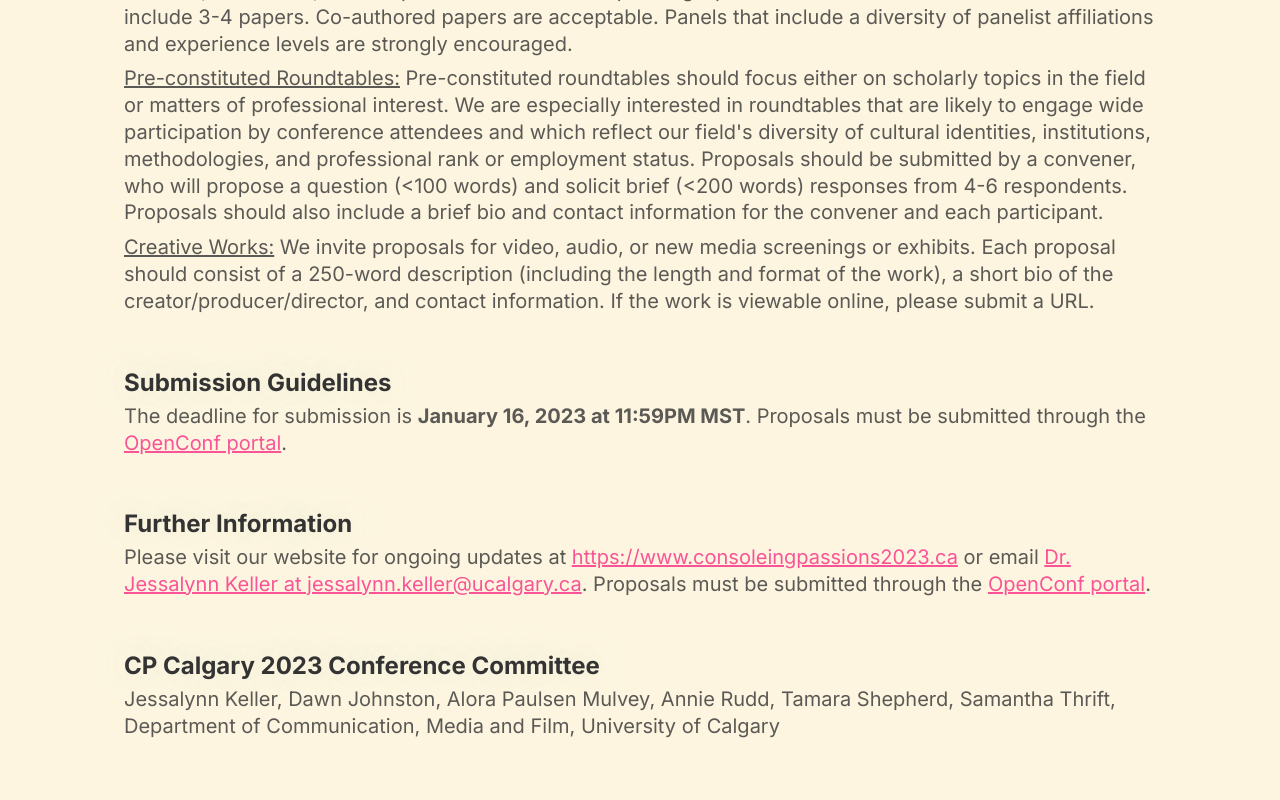
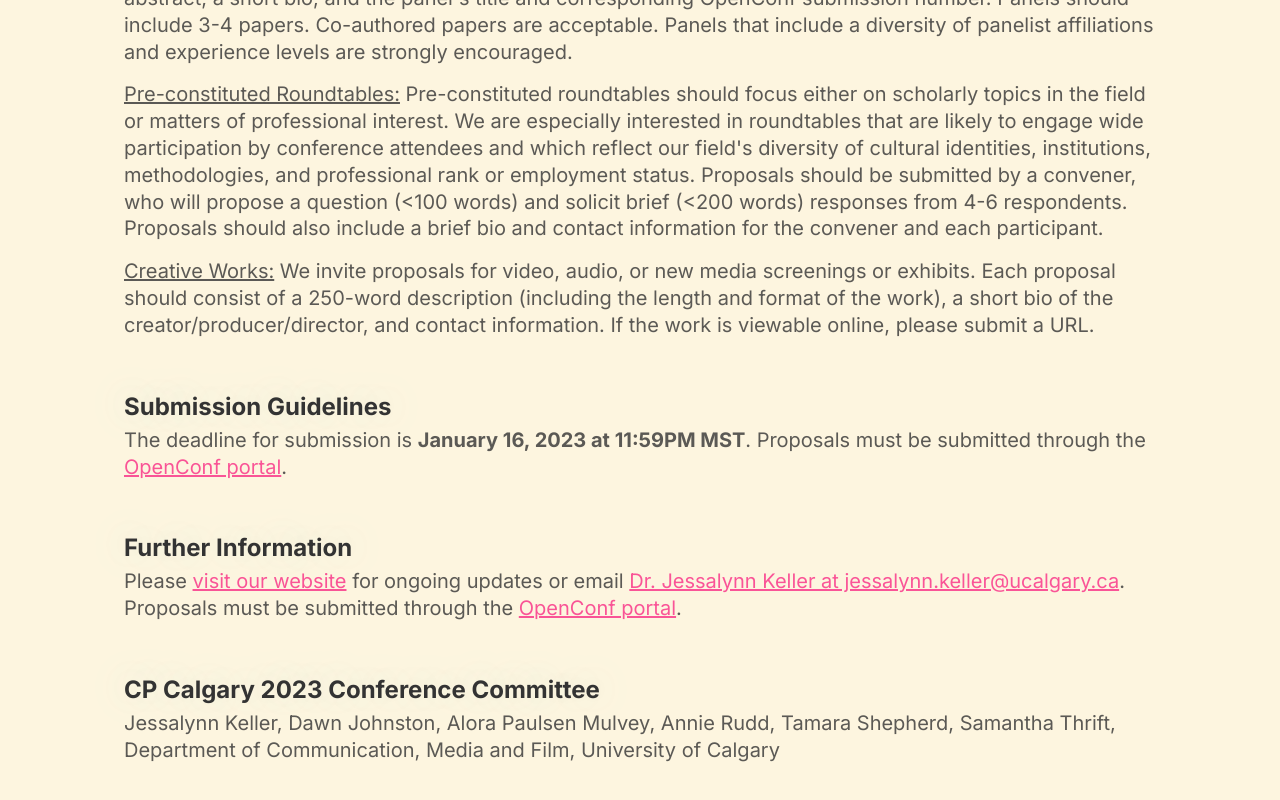
Before and after one commit to LMulvey/cp23, a Next.js app: page /call-for-papers in a window 1280 px wide. Shown: the part 1826-2626 px from the top of the page. Built offline with nearby package versions, Linux system fonts and the light colour scheme; a web font is replaced by a local one.

Commit message:
fix: qa pass

```diff
--- a/src/components/Layout/Layout.tsx
+++ b/src/components/Layout/Layout.tsx
@@ -77,11 +77,7 @@ const Link = styled(motion.a, {
   marginTop: '-$12',
   position: 'relative',
   textDecoration: 'none',
-  '&:hover': {
-    '&::after': {
-      transform: 'scaleX(1)',
-    },
-  },
+
   '&:after': {
     content: '',
     position: 'absolute',
@@ -94,13 +90,13 @@ const Link = styled(motion.a, {
     boxShadow: '$blue100',
     transform: 'scaleX(1) translateX(-50%)',
     transition: 'transform 0.2s ease-out',
-    width: '80%',
+    width: '100%',
   },
   variants: {
     isActive: {
       true: {
         '&:after': {
-          transform: 'scaleX(1)',
+          transform: 'scaleX(1) translateX(-50%)',
           background: '$white',
           '@bp2': {
             transform: 'scaleX(1)',
@@ -114,6 +110,11 @@ const Link = styled(motion.a, {
     fontSize: '$28',
     textAlign: 'left',
     marginTop: '-$4',
+    '&:hover': {
+      '&:after': {
+        transform: 'scaleX(1)',
+      },
+    },
     '&:after': {
       width: 'calc(100% + $24)',
       left: 0,
@@ -161,8 +162,8 @@ export const Layout = ({
   children,
   ...props
 }: HTMLMotionProps<'div'> & { title?: string; children: ReactNode }) => {
-  const { pathname, ...other } = useRouter();
-  console.log({ other });
+  const { pathname } = useRouter();
+
   const isActive = (path: string) => {
     return pathname === path;
   };
--- a/src/components/Typography/Heading.ts
+++ b/src/components/Typography/Heading.ts
@@ -15,14 +15,18 @@ export const Heading = styled(motion.h1, {
 });
 
 export const HeadingMid = styled(motion.h3, {
-  alignSelf: 'start',
   color: '#333',
   fontSize: '$24',
   fontWeight: '700',
   letterSpacing: '-$1',
   lineHeight: 1,
-  textAlign: 'left',
+  textAlign: 'center',
   textShadow: '$blue40',
+  // eslint-disable-next-line canonical/sort-keys
+  '@bp2': {
+    alignSelf: 'start',
+    textAlign: 'left',
+  },
 });
 
 export const HeadingLink = styled(motion.a, {
--- a/src/pages/call-for-papers.tsx
+++ b/src/pages/call-for-papers.tsx
@@ -18,17 +18,19 @@ const Divider = styled(motion.div, {
 });
 
 const List = styled(motion.ul, {
-  textAlign: 'left',
   marginTop: '-$16',
-  alignSelf: 'start',
   display: 'flex',
   flexFlow: 'column nowrap',
-  gap: '$8',
+  textAlign: 'center',
+  gap: '$16',
   color: '#333',
   fontSize: '$20',
   fontWeight: '400',
   lineHeight: 1.34,
   marginBottom: '$48',
+  '@bp2': {
+    textAlign: 'left',
+  },
 });
 
 const CallForPapers: NextPage = () => {
@@ -80,7 +82,12 @@ const CallForPapers: NextPage = () => {
         <br />
       </Content>
       <Content
-        css={{ textAlign: 'left', alignSelf: 'start' }}
+        css={{
+          '@bp2': {
+            textAlign: 'left',
+            alignSelf: 'start',
+          },
+        }}
         variants={contentVariants}
       >
         The{' '}
@@ -117,7 +124,12 @@ const CallForPapers: NextPage = () => {
         Confirmed Keynotes
       </HeadingMid>
       <Content
-        css={{ textAlign: 'left', alignSelf: 'start' }}
+        css={{
+          '@bp2': {
+            textAlign: 'left',
+            alignSelf: 'start',
+          },
+        }}
         variants={contentVariants}
       >
         <a
@@ -147,7 +159,12 @@ const CallForPapers: NextPage = () => {
       </Content>
       <HeadingMid variants={commonAnimationVariants}>Format</HeadingMid>
       <Content
-        css={{ textAlign: 'left', alignSelf: 'start' }}
+        css={{
+          '@bp2': {
+            textAlign: 'left',
+            alignSelf: 'start',
+          },
+        }}
         variants={contentVariants}
       >
         Due to budgetary constraints and committee workload, this conference is
@@ -166,7 +183,12 @@ const CallForPapers: NextPage = () => {
         Proposal Guidelines
       </HeadingMid>
       <Content
-        css={{ textAlign: 'left', alignSelf: 'start' }}
+        css={{
+          '@bp2': {
+            textAlign: 'left',
+            alignSelf: 'start',
+          },
+        }}
         variants={contentVariants}
       >
         If you would like your submission to be considered for one of our
@@ -218,7 +240,12 @@ const CallForPapers: NextPage = () => {
       </HeadingMid>
 
       <Content
-        css={{ textAlign: 'left', alignSelf: 'start' }}
+        css={{
+          '@bp2': {
+            textAlign: 'left',
+            alignSelf: 'start',
+          },
+        }}
         variants={contentVariants}
       >
         The deadline for submission is{' '}
@@ -241,19 +268,24 @@ const CallForPapers: NextPage = () => {
         Further Information
       </HeadingMid>
       <Content
-        css={{ textAlign: 'left', alignSelf: 'start' }}
+        css={{
+          '@bp2': {
+            textAlign: 'left',
+            alignSelf: 'start',
+          },
+        }}
         variants={contentVariants}
       >
-        Please visit our website for ongoing updates at{' '}
+        Please{' '}
         <a
           aria-label="Console-ing Passions 2023"
           href="https://www.consoleingpassions2023.ca"
         >
-          https://www.consoleingpassions2023.ca
+          visit our website
         </a>{' '}
-        or email{' '}
+        for ongoing updates or email{' '}
         <a
-          aria-label="Contact Dr. Jessalyn Keller"
+          aria-label="Contact Dr. Jessalynn Keller"
           href="mailto:jessalynn.keller@ucalgary.ca"
         >
           Dr. Jessalynn Keller at jessalynn.keller@ucalgary.ca
@@ -274,7 +306,12 @@ const CallForPapers: NextPage = () => {
         CP Calgary 2023 Conference Committee
       </HeadingMid>
       <Content
-        css={{ textAlign: 'left', alignSelf: 'start' }}
+        css={{
+          '@bp2': {
+            textAlign: 'left',
+            alignSelf: 'start',
+          },
+        }}
         variants={contentVariants}
       >
         Jessalynn Keller, Dawn Johnston, Alora Paulsen Mulvey, Annie Rudd,
```
